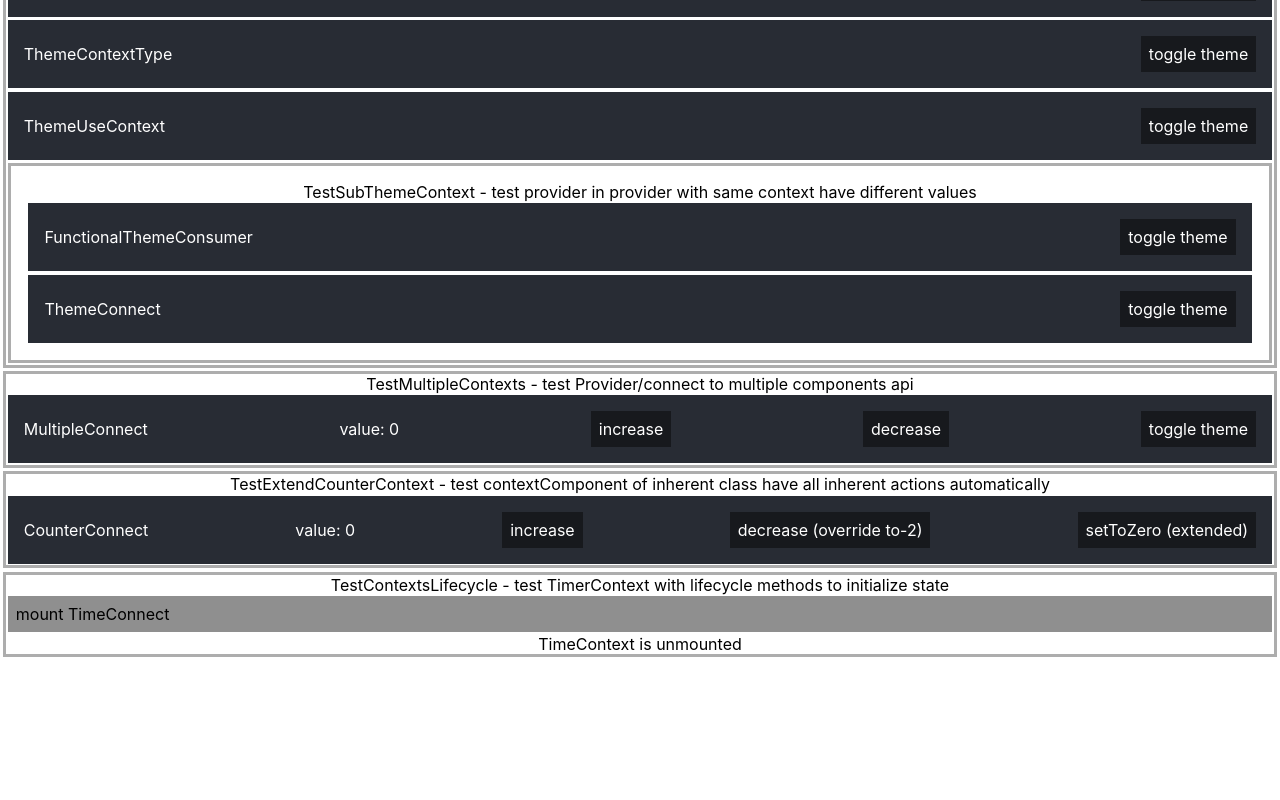
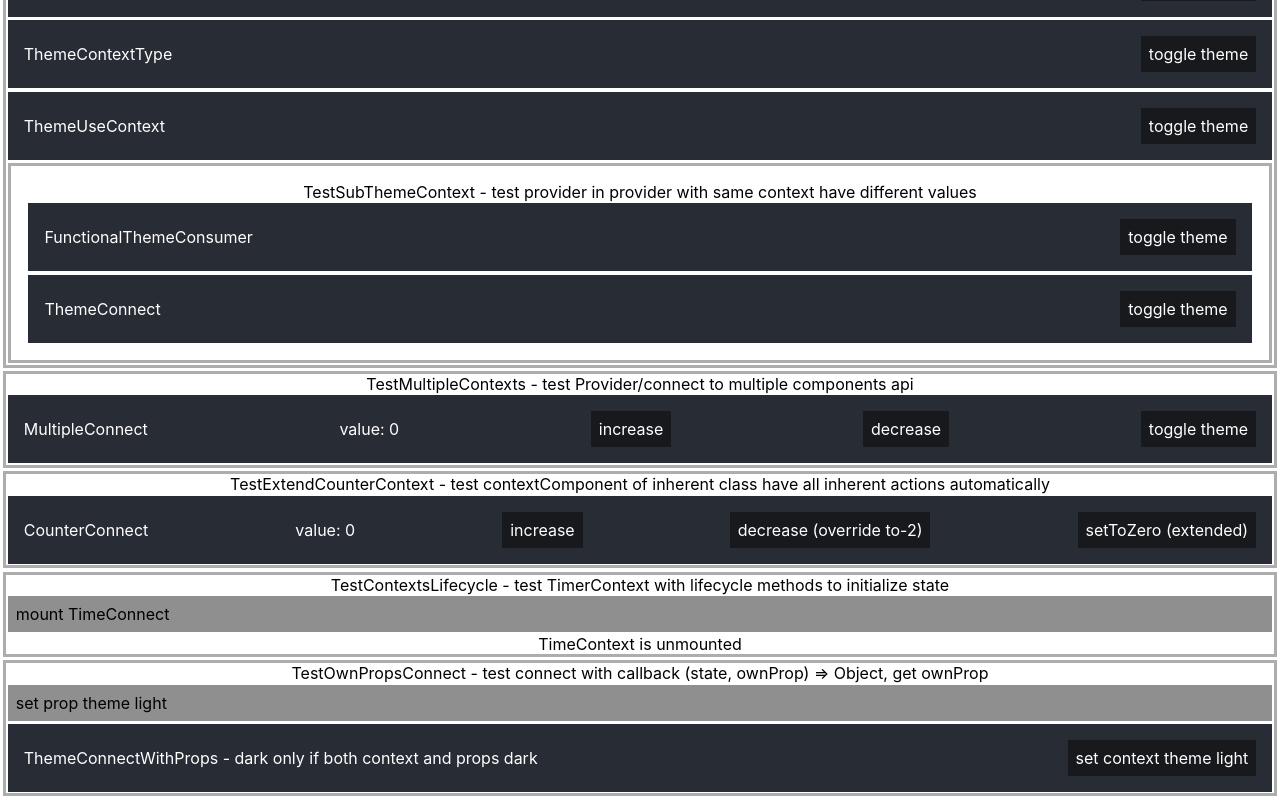
Before and after one commit to YehudaGold/context-component, a React (Create React App) app: page / in a window 1280 px wide. Shown: the part 221-1021 px from the top of the page. Before the commit the page ends 881 px from the top, so only its background shows below. Built offline with nearby package versions, Linux system fonts and the light colour scheme.

Commit message:
added ownProps test, make context after props in spread operator

```diff
--- a/src/App.js
+++ b/src/App.js
@@ -4,6 +4,7 @@ import './App.css';
 import TestContextsLifecycle from './Components/TestContextsLifecycle';
 import TestExtendCounterContext from './Components/TestExtendCounterContext';
 import TestMultipleContexts from './Components/TestMultiplyContexts';
+import TestOwnPropsConnect from './Components/TestOwnPropsConnect';
 import TestSubThemeContext from './Components/TestSubThemeContext';
 import TestThemeContext from './Components/TestThemeContext';
 
@@ -15,6 +16,7 @@ const App = () => (
         <TestMultipleContexts />
         <TestExtendCounterContext />
         <TestContextsLifecycle />
+        <TestOwnPropsConnect />
     </div>
 );
 
--- /dev/null
+++ b/src/Components/TestOwnPropsConnect.jsx
@@ -0,0 +1,28 @@
+import React, {useState, useCallback} from 'react';
+
+import ThemeContext from '../Contexts/ThemeContext';
+import Button from './Generic/Button';
+import ThemeConnectWithProps from './Theme/ThemeConnectWithProps';
+
+const TestOwnPropsConnect = () => {
+    const [themeProp, setThemeProp] = useState('dark'),
+          toggleThemeProp = useCallback(
+              () => setThemeProp(themeProp === 'dark' ? 'light' : 'dark'),
+              [themeProp]
+          );
+
+    return (
+        <div className="consumers-list">
+            TestOwnPropsConnect - test connect with callback (state, ownProp) =&gt; Object, get ownProp
+            <Button
+                handelClick={toggleThemeProp}
+                text={themeProp === 'dark' ? 'set prop theme light' : 'set prop theme dark'}
+            />
+            <ThemeContext>
+                <ThemeConnectWithProps theme={themeProp} />
+            </ThemeContext>
+        </div>
+    );
+};
+
+export default TestOwnPropsConnect;
--- /dev/null
+++ b/src/Components/Theme/ThemeConnectWithProps.jsx
@@ -0,0 +1,34 @@
+import PropTypes from 'prop-types';
+import React, {PureComponent} from 'react';
+
+import ThemeContext from '../../Contexts/ThemeContext';
+import Button from '../Generic/Button';
+
+class ThemeConnectWithProps extends PureComponent {
+
+    static propTypes = {
+        contextTheme: PropTypes.string.isRequired,
+        theme: PropTypes.string.isRequired,
+        toggleTheme: PropTypes.func.isRequired
+    }
+
+    render() {
+        const {contextTheme, theme, toggleTheme} = this.props;
+
+        return (
+            <div className={theme}>
+                ThemeConnectWithProps - dark only if both context and props dark
+                <Button handelClick={toggleTheme} text={`set context theme ${contextTheme === 'dark' ? 'light' : 'dark'}`} />
+            </div>
+        );
+    }
+
+}
+
+const mapStateToProps = (state, ownProps) => ({
+    contextTheme: state.theme,
+    theme: ownProps.theme === 'dark' ? state.theme : ownProps.theme
+}),
+      mapActionToProps = actions => ({toggleTheme: actions.toggleTheme});
+
+export default ThemeContext.connect(mapStateToProps, mapActionToProps)(ThemeConnectWithProps);
--- a/src/lib/connect.jsx
+++ b/src/lib/connect.jsx
@@ -15,18 +15,18 @@ const connect = (ContextComponents, mapStateToProps = () => {}, mapActionsToProp
             if (ContextComponentsRest.length) {
                 return (
                     <ConsumeContext
+                        {...propsRest}
                         ContextComponents={ContextComponentsRest}
                         contexts={contexts}
-                        {...propsRest}
                     />
                 );
             }
 
             return (
                 <WrappedComponent
+                    {...propsRest}
                     {...mapStateToProps(contexts.state, propsRest)}
                     {...mapActionsToProps(contexts.actions, propsRest)}
-                    {...propsRest}
                 />
             );
         };
--- a/src/lib/createComponentConnect.jsx
+++ b/src/lib/createComponentConnect.jsx
@@ -2,15 +2,15 @@ import React, {useContext} from 'react';
 import {getDisplayName} from './utilities/generics';
 
 export default (context, mapStateToProps = () => {}, mapActionsToProps = () => {}) =>
-    (WrappedComponent) => {
+    (WrappedComponent) => { // Pure?
         const ConnectComponent = (props) => {
             const contextValue = useContext(context);
 
             return (
                 <WrappedComponent
+                    {...props}
                     {...mapStateToProps(contextValue.state, props)}
                     {...mapActionsToProps(contextValue.actions, props)}
-                    {...props}
                 />
             );
         };
```
